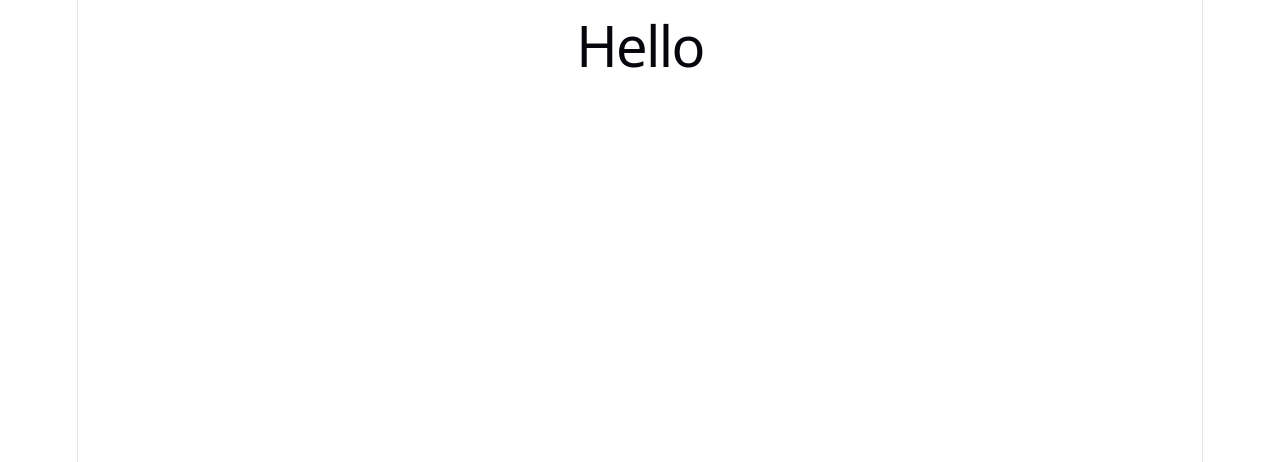
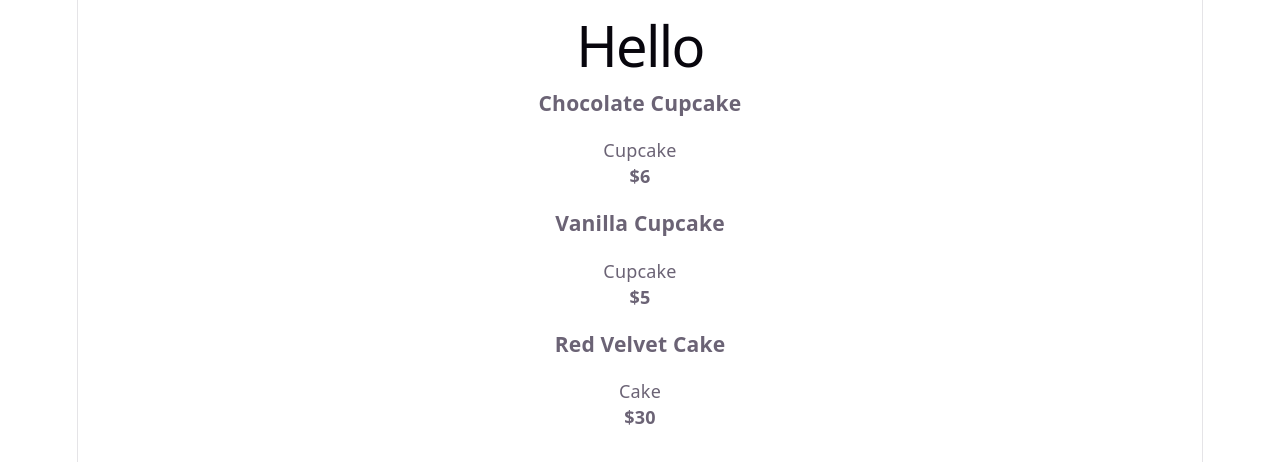
Before and after one commit to AdaBugHunter/react-project, a React (Vite) app: page / in a window 1280 px wide. Shown: the top 462 px of the page. Built offline with nearby package versions, Linux system fonts and the light colour scheme.

Commit message:
Added ProductCard props

```diff
--- a/src/App.jsx
+++ b/src/App.jsx
@@ -1,14 +1,30 @@
-
 import Header from './components/Header.jsx';
-
+import ProductCard from './components/ProductCard.jsx';
 
 function App() {
   return (
     <div>
       <Header />
+
+      <ProductCard
+        title="Chocolate Cupcake"
+        price="$6"
+        category="Cupcake"
+      />
+
+      <ProductCard
+        title="Vanilla Cupcake"
+        price="$5"
+        category="Cupcake"
+      />
+
+      <ProductCard
+        title="Red Velvet Cake"
+        price="$30"
+        category="Cake"
+      />
     </div>
   );
 }
 
-
-export default App
+export default App;
--- /dev/null
+++ b/src/components/ProductCard.jsx
@@ -0,0 +1,11 @@
+function ProductCard({ title, price, category }) {
+  return (
+    <div>
+      <h3>{title}</h3>
+      <p>{category}</p>
+      <strong>{price}</strong>
+    </div>
+  );
+}
+
+export default ProductCard;
```
